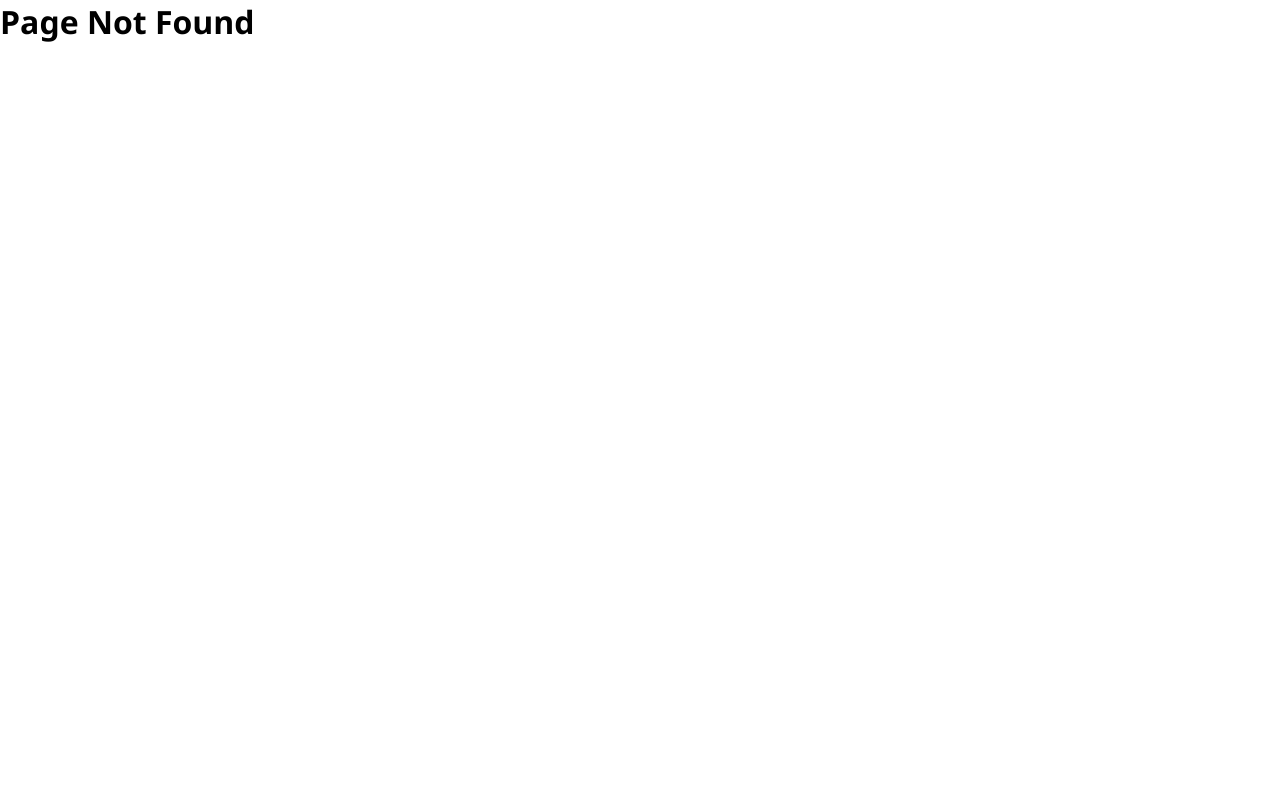
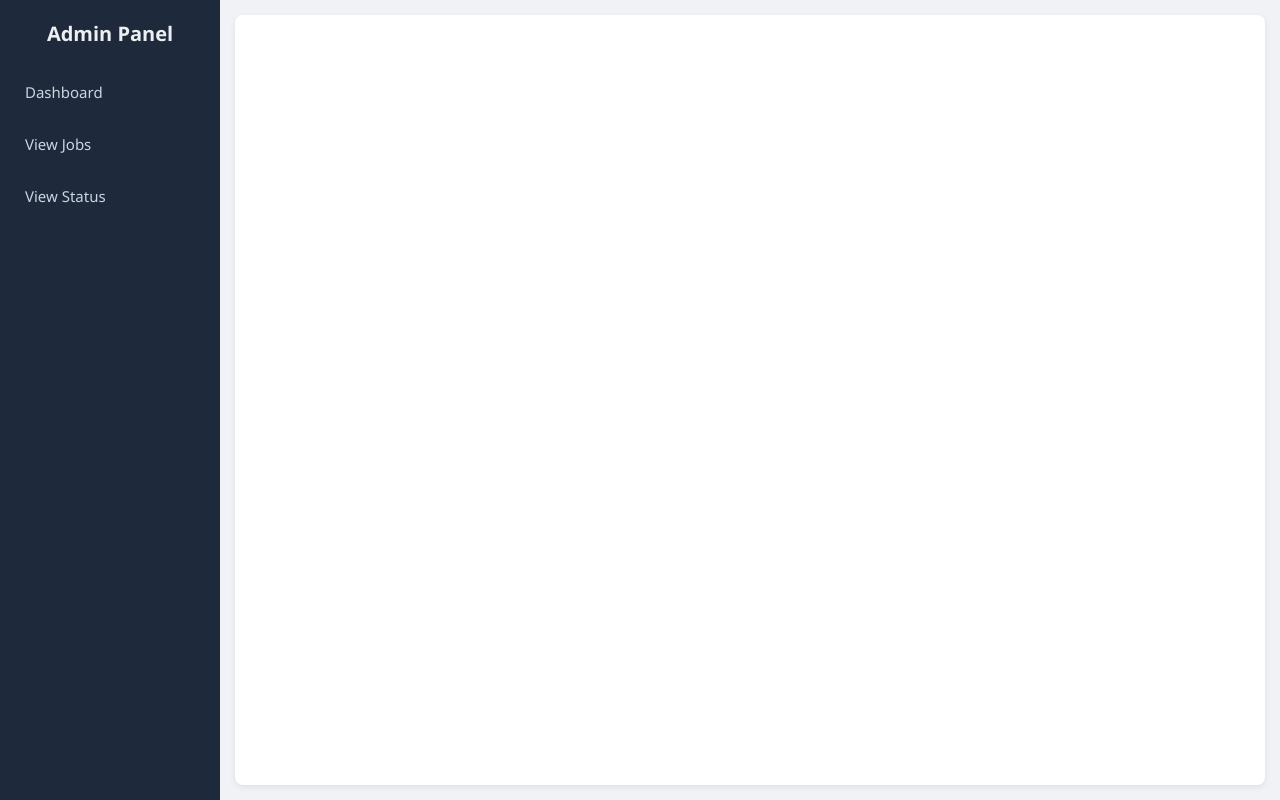
Before and after one commit to AbulFazl67/Placement-Management, a React (Vite) app in the folder frontend/PMS/: page /admin in a window 1280 px wide. Before the commit this address had no page. Built offline with nearby package versions, Linux system fonts and the light colour scheme.

Commit message:
add admin panel

```diff
--- a/frontend/PMS/package.json
+++ b/frontend/PMS/package.json
@@ -12,6 +12,7 @@
   "dependencies": {
     "react": "^19.1.1",
     "react-dom": "^19.1.1",
+    "react-icons": "^5.5.0",
     "react-router-dom": "^7.8.1"
   },
   "devDependencies": {
--- /dev/null
+++ b/frontend/PMS/src/Admin/AdminDashboard.jsx
@@ -0,0 +1,12 @@
+import React from "react";
+
+const AdminDashboard = () => {
+  return (
+    <div>
+      <h1>Admin Dashboard</h1>
+      <p>Welcome to the Admin Panel!</p>
+    </div>
+  );
+};
+
+export default AdminDashboard;
--- /dev/null
+++ b/frontend/PMS/src/Admin/AdminLayout.css
@@ -0,0 +1,91 @@
+* {
+  padding: 0;
+  margin: 0;
+  box-sizing: border-box;
+}
+
+.admin-layout {
+  display: flex;
+  min-height: 100vh;
+  font-family: Arial, sans-serif;
+  background: #f0f2f5;
+}
+
+/* Sidebar */
+.admin-sidebar {
+  width: 220px;
+  background: #1e293b;
+  color: #fff;
+  padding: 20px 10px;
+  display: flex;
+  flex-direction: column;
+}
+
+.admin-sidebar h2 {
+  font-size: 20px;
+  margin-bottom: 25px;
+  text-align: center;
+  color: #ecf0f1;
+}
+
+.admin-sidebar ul {
+  list-style: none;
+}
+
+.admin-sidebar li {
+  margin-bottom: 12px;
+}
+
+.admin-sidebar a {
+  text-decoration: none;
+  color: #cbd5e1;
+  font-size: 15px;
+  padding: 10px 15px;
+  border-radius: 6px;
+  transition: 0.3s ease;
+  display: block;
+}
+
+.admin-sidebar a:hover,
+.admin-sidebar a.active {
+  background: #3b82f6;
+  color: #fff;
+}
+
+/* Main Content */
+.admin-content {
+  flex: 1;
+  padding: 25px;
+  background: #fff;
+  border-radius: 8px;
+  margin: 15px;
+  box-shadow: 0 2px 6px rgba(0, 0, 0, 0.08);
+}
+
+/* Responsive */
+@media (max-width: 768px) {
+  .admin-layout {
+    flex-direction: column;
+  }
+
+  .admin-sidebar {
+    width: 100%;
+    flex-direction: row;
+    justify-content: space-around;
+    padding: 10px;
+  }
+
+  .admin-sidebar h2 {
+    display: none;
+  }
+
+  .admin-sidebar li {
+    margin-bottom: 0;
+  }
+
+  .admin-sidebar a {
+    flex: 1;
+    text-align: center;
+    font-size: 14px;
+  }
+}
--- /dev/null
+++ b/frontend/PMS/src/Admin/AdminLayout.jsx
@@ -0,0 +1,38 @@
+import React from "react";
+import { NavLink, Outlet } from "react-router-dom";
+import "./AdminLayout.css";
+
+const AdminLayout = () => {
+  return (
+    <div className="admin-layout">
+      <aside className="admin-sidebar">
+        <h2>Admin Panel</h2>
+        <nav>
+          <ul>
+            <li>
+              <NavLink to="/admin/dashboard" className={({ isActive }) => isActive ? "active" : ""}>
+                Dashboard
+              </NavLink>
+            </li>
+            <li>
+              <NavLink to="/admin/view-jobs" className={({ isActive }) => isActive ? "active" : ""}>
+                View Jobs
+              </NavLink>
+            </li>
+            <li>
+              <NavLink to="/admin/view-status" className={({ isActive }) => isActive ? "active" : ""}>
+                View Status
+              </NavLink>
+            </li>
+          </ul>
+        </nav>
+      </aside>
+
+      <main className="admin-content">
+        <Outlet />
+      </main>
+    </div>
+  );
+};
+
+export default AdminLayout;
--- /dev/null
+++ b/frontend/PMS/src/Admin/AdminViewJobs.jsx
@@ -0,0 +1,12 @@
+import React from "react";
+
+const AdminViewJobs = () => {
+  return (
+    <div>
+      <h1>View Jobs</h1>
+      <p>List of jobs will appear here.</p>
+    </div>
+  );
+};
+
+export default AdminViewJobs;
--- /dev/null
+++ b/frontend/PMS/src/Admin/AdminViewStatus.jsx
@@ -0,0 +1,12 @@
+import React from "react";
+
+const AdminViewStatus = () => {
+  return (
+    <div>
+      <h1>View Application Status</h1>
+      <p>Status of all applications will appear here.</p>
+    </div>
+  );
+};
+
+export default AdminViewStatus;
--- a/frontend/PMS/src/App.jsx
+++ b/frontend/PMS/src/App.jsx
@@ -1,44 +1,3 @@
-// import React from 'react';
-// import { BrowserRouter, Routes, Route } from "react-router-dom";
-// import Login from './Auth/Login';
-// import Register from './Auth/Register';
-
-// import OfficerLayout from './P-Dept/OfficerLayout';
-// import OfficerDashboard from './P-Dept/OfficerDashboard';
-// import PostJob from './P-Dept/PostJob';
-// import ViewAppliedStatus from './P-Dept/ViewAppliedStatus';
-// import ViewStudents from './P-Dept/ViewStudents';
-// import UpdateStatus from './P-Dept/UpdateStatus';
-
-// import StudentLayout from "./Student/StudentLayout";
-// import StudentDashboard from "./Student/StudentDashboard";
-// import ViewJobs from "./Student/ViewJobs";
-// import Apply from "./Student/Apply";
-// import ViewApplicationStatus from "./Student/ViewApplicationStatus";
-
-// const App = () => {
-//   return (
-//     <>
-//       <BrowserRouter>
-//         <Routes>
-//           <Route path="*" element={<h1>Page Not Found</h1>} />
-//           <Route path="/" element={<Login />} />
-//           <Route path="register" element={<Register />} />
-//           <Route path="officer" element={<OfficerLayout />}>
-//             <Route path="dashboard" element={<OfficerDashboard />} />
-//             <Route path="post-job" element={<PostJob />} />
-//             <Route path="view-applied-status" element={<ViewAppliedStatus />} />
-//             <Route path="view-students" element={<ViewStudents />} />
-//             <Route path="update-status" element={<UpdateStatus />} />
-//           </Route>
-//         </Routes>
-//       </BrowserRouter>
-//     </>
-//   );
-// };
-
-// export default App;
-
 import React from 'react';
 import { BrowserRouter, Routes, Route } from "react-router-dom";
 import Login from './Auth/Login';
@@ -56,6 +15,11 @@ import StudentDashboard from "./Student/StudentDashboard";
 import ViewJobs from "./Student/ViewJobs";
 import Apply from "./Student/Apply";
 import ViewApplicationStatus from "./Student/ViewApplicationStatus";
+
+import AdminLayout from './Admin/AdminLayout';
+import AdminDashboard from './Admin/AdminDashboard';
+import AdminViewJobs from './Admin/AdminViewJobs';
+import AdminViewStatus from './Admin/AdminViewStatus';
 
 const App = () => {
   return (
@@ -83,6 +47,13 @@ const App = () => {
             <Route path="view-application-status" element={<ViewApplicationStatus />} />
           </Route>
 
+           {/* Admin Routes */}
+          <Route path="admin" element={<AdminLayout />}>
+            <Route path="dashboard" element={<AdminDashboard />} />
+            <Route path="view-jobs" element={<AdminViewJobs />} />
+            <Route path="view-status" element={<AdminViewStatus />} />
+          </Route>
+
         </Routes>
       </BrowserRouter>
     </>
--- a/frontend/PMS/src/Auth/Auth.css
+++ b/frontend/PMS/src/Auth/Auth.css
@@ -71,3 +71,42 @@
 .auth-box a:hover {
   text-decoration: underline;
 }
+
+.password-wrapper {
+  position: relative;
+  display: flex;
+  align-items: center;
+}
+
+.password-wrapper input {
+  width: 100%;
+  padding-right: 35px; /* space for icon */
+}
+
+.password-toggle {
+  position: absolute;
+  right: 10px;
+  cursor: pointer;
+  font-size: 1.2rem;
+  color: #333;
+}
+
+.password-wrapper {
+  position: relative;
+  display: flex;
+  align-items: center;
+  margin-bottom: 10px;
+}
+
+.password-wrapper input {
+  width: 100%;
+  padding-right: 35px; /* space for icon */
+}
+
+.password-toggle {
+  position: absolute;
+  right: 10px;
+  cursor: pointer;
+  font-size: 1.2rem;
+  color: #333;
+}
--- a/frontend/PMS/src/Auth/Login.jsx
+++ b/frontend/PMS/src/Auth/Login.jsx
@@ -1,10 +1,12 @@
 import { useState } from "react";
 import { NavLink, useNavigate } from "react-router-dom";
+import { BiShow, BiHide } from "react-icons/bi"; // 👈 Boxicons React icons
 import "./Auth.css";
 
 const Login = () => {
   const navigate = useNavigate();
   const [user, setUser] = useState({ email: "", password: "" });
+  const [showPassword, setShowPassword] = useState(false); // 👈 password toggle
 
   const handleLogin = async (e) => {
     e.preventDefault();
@@ -26,9 +28,9 @@ const handleLogin = async (e) => {
         }),
       });
 
-  console.log("Response status:", response.status);   // 👈 ye print karega status code
+      console.log("Response status:", response.status);
       const data = await response.json();
-  console.log("API Response:", data);                 // 👈 ye print karega backend ka JSON
+      console.log("API Response:", data);
 
       if (response.ok && data.result && data.result.length > 0) {
         const loggedInUser = data.result[0];
@@ -45,12 +47,10 @@ const handleLogin = async (e) => {
         alert("Invalid email or password!");
       }
     } catch (error) {
-  console.error("Fetch Error:", error);  // 👈 exact error console me aayega
+      console.error("Fetch Error:", error);
       alert("Something went wrong, please try again!");
     }
-
   };
-
 
   return (
     <div className="auth-container">
@@ -66,12 +66,22 @@ const handleLogin = async (e) => {
               value={user.email}
               onChange={(e) => setUser({ ...user, email: e.target.value })}
             />
+
+            <div className="password-wrapper">
               <input
-              type="password"
+                type={showPassword ? "text" : "password"} // 👈 toggle type
                 placeholder="Password"
                 value={user.password}
                 onChange={(e) => setUser({ ...user, password: e.target.value })}
               />
+              <span
+                className="password-toggle"
+                onClick={() => setShowPassword(!showPassword)}
+              >
+                {showPassword ? <BiHide /> : <BiShow />}
+              </span>
+            </div>
+
             <button type="submit" className="btn">Log In</button>
           </form>
 
--- a/frontend/PMS/src/Auth/Register.jsx
+++ b/frontend/PMS/src/Auth/Register.jsx
@@ -1,5 +1,6 @@
 import { useState } from "react";
 import { NavLink, useNavigate } from "react-router-dom";
+import { BiShow, BiHide } from "react-icons/bi"; // 👈 Boxicons React icons
 import "./Auth.css";
 
 const Register = () => {
@@ -10,6 +11,9 @@ const Register = () => {
     password: "",
     confirmPassword: "",
   });
+
+  const [showPassword, setShowPassword] = useState(false); // 👈 toggle for password
+  const [showConfirmPassword, setShowConfirmPassword] = useState(false); // 👈 toggle for confirm password
 
   const handleRegister = (e) => {
     e.preventDefault();
@@ -71,20 +75,39 @@ const Register = () => {
               value={user.email}
               onChange={(e) => setUser({ ...user, email: e.target.value })}
             />
+
+            <div className="password-wrapper">
               <input
-              type="password"
+                type={showPassword ? "text" : "password"}
                 placeholder="Password"
                 value={user.password}
                 onChange={(e) => setUser({ ...user, password: e.target.value })}
               />
+              <span
+                className="password-toggle"
+                onClick={() => setShowPassword(!showPassword)}
+              >
+                {showPassword ? <BiHide /> : <BiShow />}
+              </span>
+            </div>
+
+            <div className="password-wrapper">
               <input
-              type="password"
+                type={showConfirmPassword ? "text" : "password"}
                 placeholder="Confirm Password"
                 value={user.confirmPassword}
                 onChange={(e) =>
                   setUser({ ...user, confirmPassword: e.target.value })
                 }
               />
+              <span
+                className="password-toggle"
+                onClick={() => setShowConfirmPassword(!showConfirmPassword)}
+              >
+                {showConfirmPassword ? <BiHide /> : <BiShow />}
+              </span>
+            </div>
+
             <button type="submit" className="btn">Register</button>
           </form>
 
```
Also changed, not shown: 1 other file (tests, documents, lock files or other folders). Lines whose indentation alone changed are shown as unchanged.
